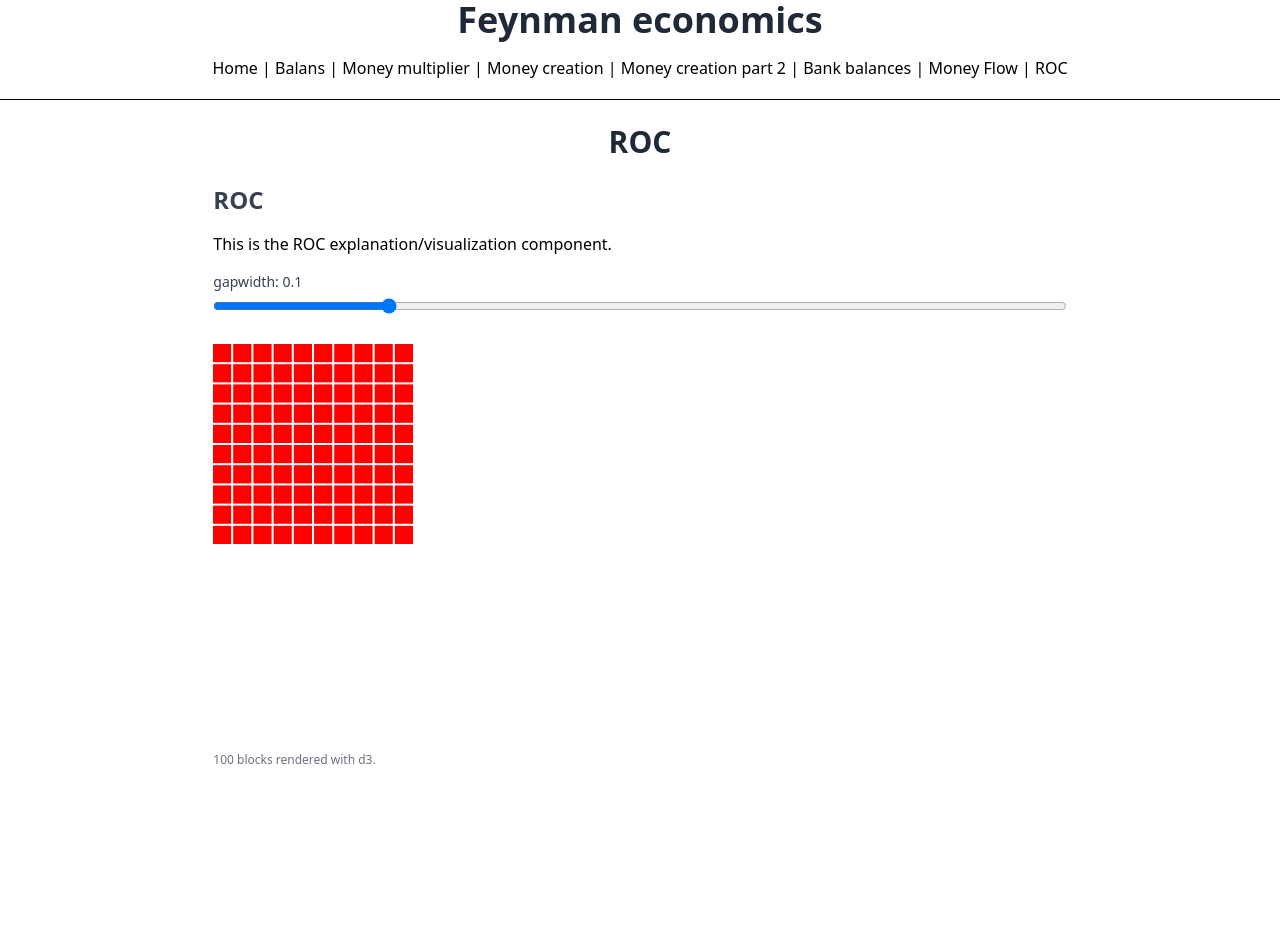
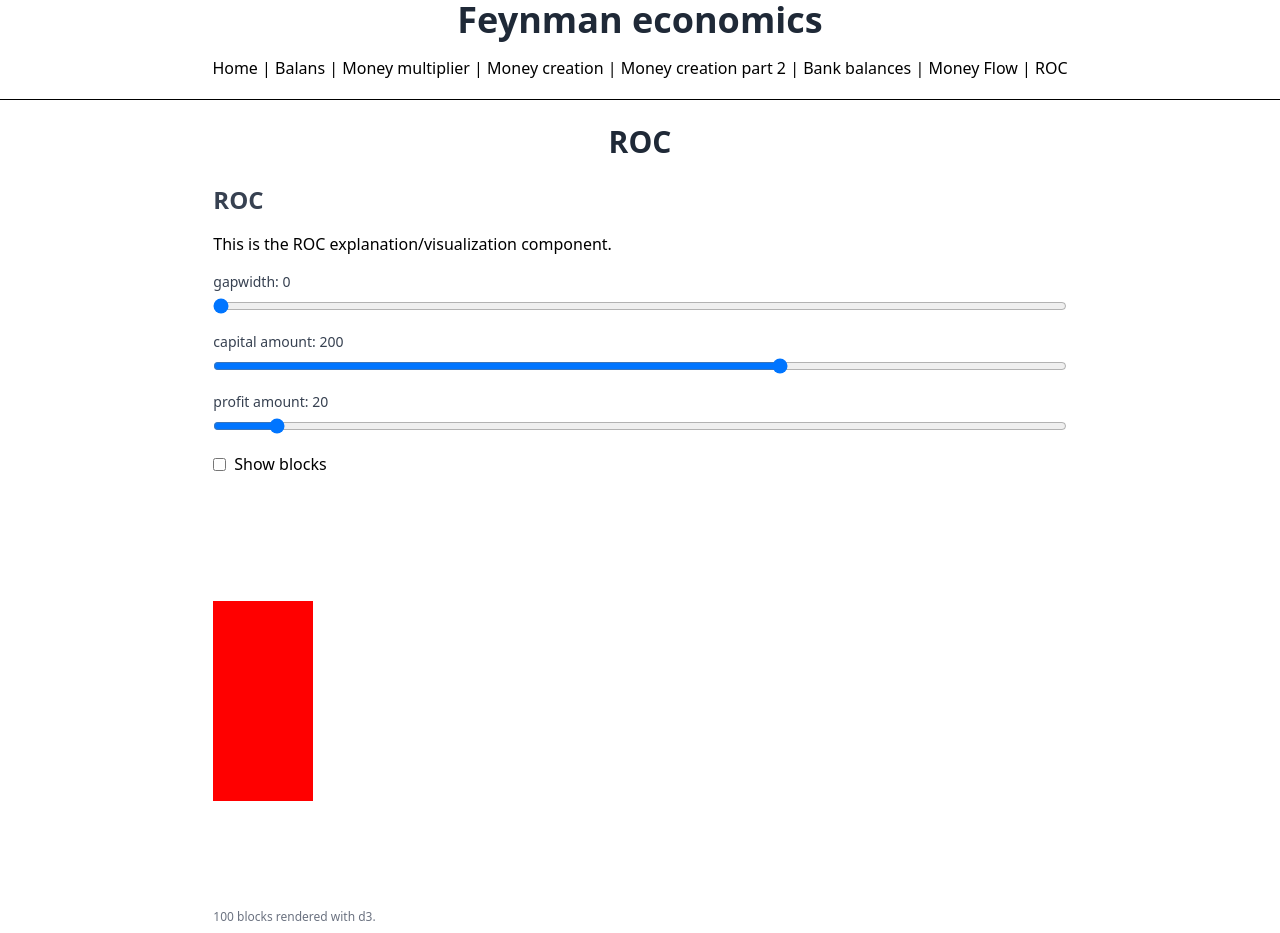
Before and after one commit to jurcello/feynman-economy, a Vue app: page /roc in a window 1280 px wide. Before the commit the page ends 800 px from the top, so only its background shows below. Built offline with nearby package versions, Linux system fonts and the light colour scheme.

Commit message:
Add additional controls and logic for `ROCExplanation` to manage `capitalAmount`, `profitAmount`, and `showBlocks` with improved rendering updates.

```diff
--- a/src/components/ROC/ROCExplanation.vue
+++ b/src/components/ROC/ROCExplanation.vue
@@ -3,8 +3,9 @@
     <h2 class="text-2xl font-semibold mb-4">ROC</h2>
     <p class="mb-2">This is the ROC explanation/visualization component.</p>
 
-    <!-- Slider controlling a numeric variable (0-100) -->
-    <div class="mt-4">
+    <!-- Controls -->
+    <div class="mt-4 space-y-3">
+      <div>
         <label for="roc-slider" class="block text-sm font-medium text-gray-700 mb-1">
           gapwidth: {{ gapWidth }}
         </label>
@@ -19,6 +20,43 @@
           aria-label="roc-slider"
           @change="redraw"
         />
+      </div>
+      <div>
+        <label for="capital-slider" class="block text-sm font-medium text-gray-700 mb-1">
+          capital amount: {{ capitalAmount }}
+        </label>
+        <input
+            id="capital-slider"
+            type="range"
+            min="0"
+            max="300"
+            step="1"
+            v-model.number="capitalAmount"
+            class="w-full"
+            aria-label="capital-slider"
+            @change="redraw"
+        />
+      </div>
+      <div>
+        <label for="profit-slider" class="block text-sm font-medium text-gray-700 mb-1">
+          profit amount: {{ profitAmount }}
+        </label>
+        <input
+            id="profit-slider"
+            type="range"
+            min="0"
+            max="300"
+            step="1"
+            v-model.number="profitAmount"
+            class="w-full"
+            aria-label="profit-slider"
+            @change="redraw"
+        />
+      </div>
+      <label class="inline-flex items-center space-x-2">
+        <input type="checkbox" v-model="showBlocks" aria-label="show-blocks" />
+        <span>Show blocks</span>
+      </label>
     </div>
 
     <div class="mt-6">
@@ -35,8 +73,10 @@ import * as d3 from 'd3';
 const container = ref<HTMLElement | null>(null);
 let svg: d3.Selection<SVGSVGElement, unknown, null, undefined> | null = null;
 
-// Slider-controlled numeric variable
-const gapWidth = ref<number>(0.1); // default highlighted blocks
+const gapWidth = ref<number>(0);
+const showBlocks = ref<boolean>(false);
+const capitalAmount = ref<number>(200);
+const profitAmount = ref<number>(20);
 
 // constants for the grid
 const blocks = 100;
@@ -49,26 +89,56 @@ const blockSize = 20;
 
 // Type for a precomputed block
 type Block = { x: number; y: number; width: number; height: number };
-let blocksData: Block[] = [];
+let capitalBlocks: Block[] = [];
 
 // Redraw function (restored): computes data and updates the SVG
 let redraw = () => {
-  console.log("redraw");
-  const xScale = d3.scaleBand<number>().domain(d3.range(cols)).range([0, cols * blockSize]).paddingInner(gapWidth.value).paddingOuter(0);
-  const yScale = d3.scaleBand<number>().domain(d3.range(rows)).range([0, rows * blockSize]).paddingInner(gapWidth.value).paddingOuter(0);
+  let width;
+  let height;
+  let xOffset = 0;
+  const initialWidth = 100;
+  if (showBlocks.value) {
+    width = cols * blockSize;
+    height = rows * blockSize;
+    gapWidth.value = 0.15;
+    xOffset = 400;
+  }
+  else {
+    width = initialWidth;
+    height = capitalAmount.value;
+    gapWidth.value = 0;
+  }
+
+  const xScale = d3.scaleBand<number>().domain(d3.range(cols)).range([0, width]).paddingInner(gapWidth.value).paddingOuter(0);
+  const yScale = d3.scaleBand<number>().domain(d3.range(rows)).range([0, height]).paddingInner(gapWidth.value).paddingOuter(0);
 
   if (!svg) return;
   // Precompute block objects with intrinsic x, y, width, height
-  blocksData = d3.range(blocks).map((i) => {
+  capitalBlocks = d3.range(blocks).map((i) => {
     const c = i % cols;
     const r = Math.floor(i / cols);
-    const x = xScale(c)!;
-    const y = yScale(r)!;
+    const x = xScale(c)! + xOffset;
+    const y = 300 - (yScale(r)! + yScale.bandwidth());
+    if (r === 0 && c === 0) console.log(y)
     return { x, y, width: xScale.bandwidth(), height: yScale.bandwidth() };
   });
+  const capitalBG = [capitalAmount.value]
+  svg.selectAll('rect.capital-bg')
+      .data(capitalBG)
+      .join('rect')
+      .classed('capital-bg', true)
+      .attr('x', 0)
+      .attr('y', 300 - capitalAmount.value)
+      .attr('width', initialWidth)
+      .attr('height', capitalAmount.value)
+      .attr('fill', '#ffb3b3')
+
+  const profitBG = [capitalAmount.value]
+
+
 
   svg.selectAll('rect.block')
-    .data(blocksData)
+    .data(capitalBlocks)
       .join(
           enter => {
             return enter.append('rect')
@@ -88,12 +158,15 @@ let redraw = () => {
               .attr('height', (d: any) => d.height),
           exit => exit.remove()
       )
+  // Toggle visibility based on showBlocks
+  svg.selectAll('rect.block')
+     .attr('display', showBlocks.value ? null : 'none');
 };
 
 onMounted(() => {
   if (!container.value) return;
 
-  const svgWidth = 300;
+  const svgWidth = 600;
   const svgHeight = 400;
 
   svg = d3
@@ -103,6 +176,11 @@ onMounted(() => {
     .attr('height', svgHeight);
 
   // Initial draw
+  redraw();
+});
+
+// Watch for checkbox changes to show/hide blocks
+watch(() => showBlocks.value, () => {
   redraw();
 });
 
```
Lines whose indentation alone changed are shown as unchanged.
